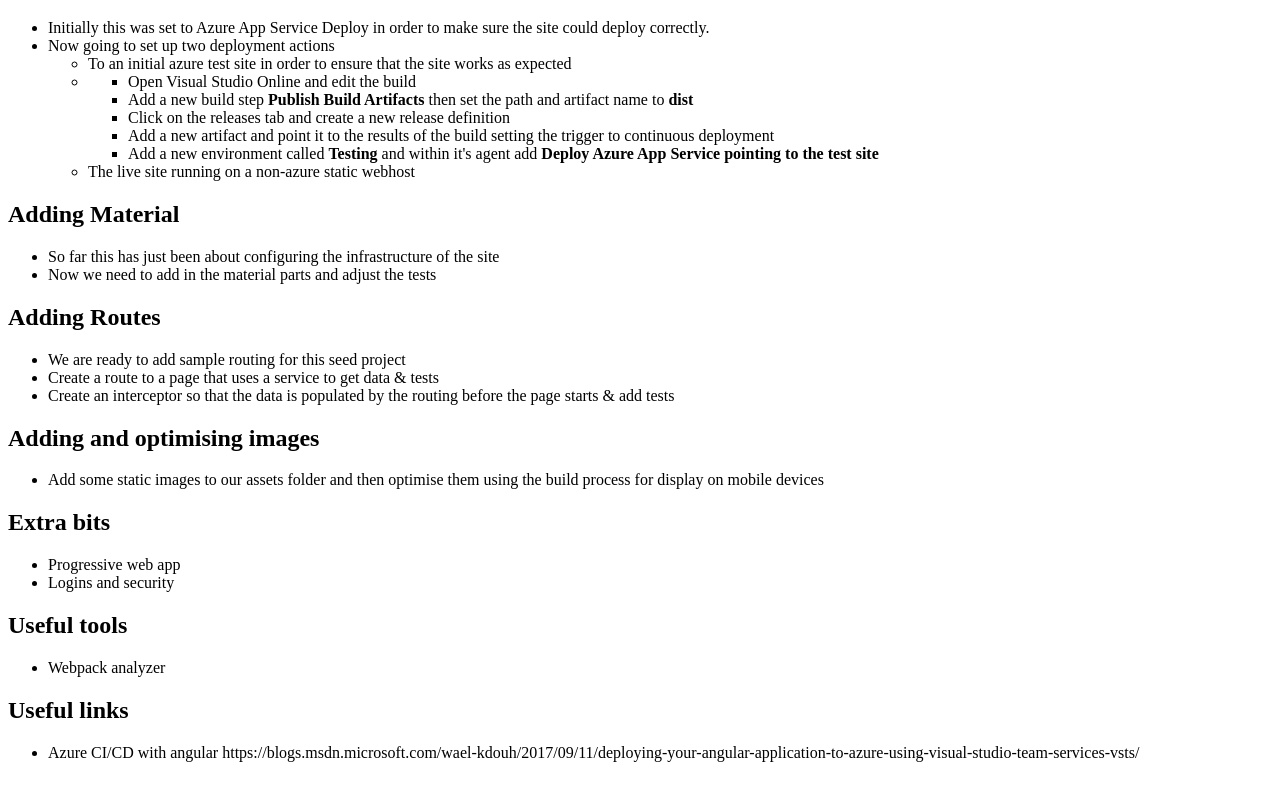
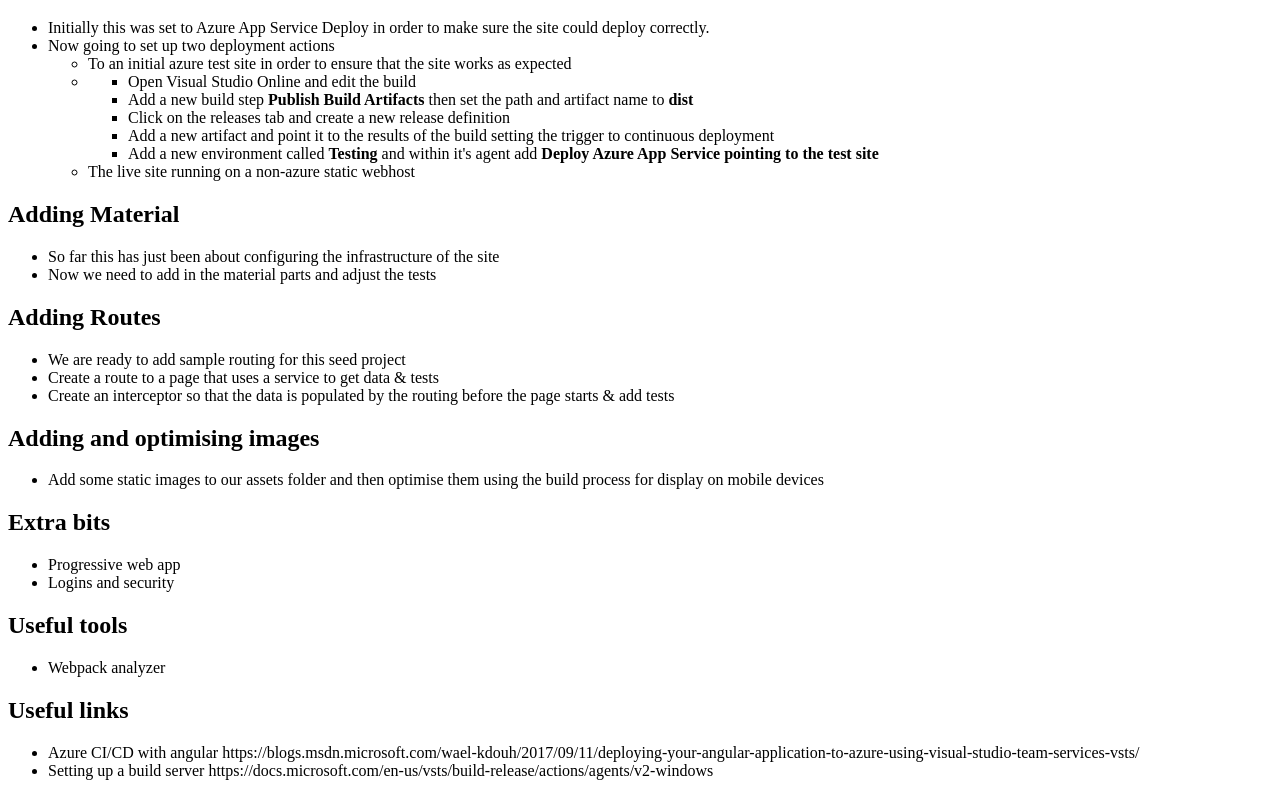
Before and after one commit to zebslc/angular5mat, an Angular app: page / in a window 1280 px wide. Shown: the part 1005-1801 px from the top of the page. Built offline with nearby package versions, Linux system fonts and the light colour scheme.

Commit message:
Added another link to test the new build process

```diff
--- a/src/app/app.component.html
+++ b/src/app/app.component.html
@@ -99,5 +99,6 @@
 <h2>Useful links</h2>
 <ul>
   <li>Azure CI/CD with angular https://blogs.msdn.microsoft.com/wael-kdouh/2017/09/11/deploying-your-angular-application-to-azure-using-visual-studio-team-services-vsts/</li>
+<li>Setting up a build server https://docs.microsoft.com/en-us/vsts/build-release/actions/agents/v2-windows</li>
 </ul>
 </div>
```
